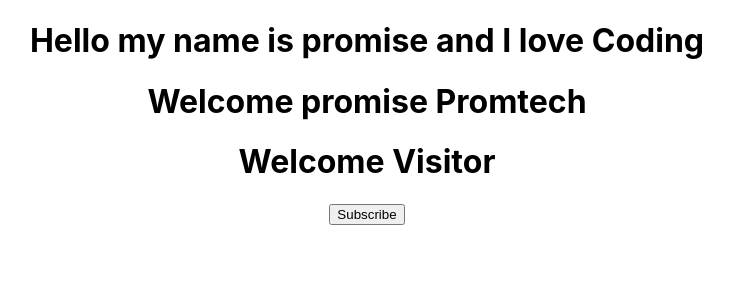
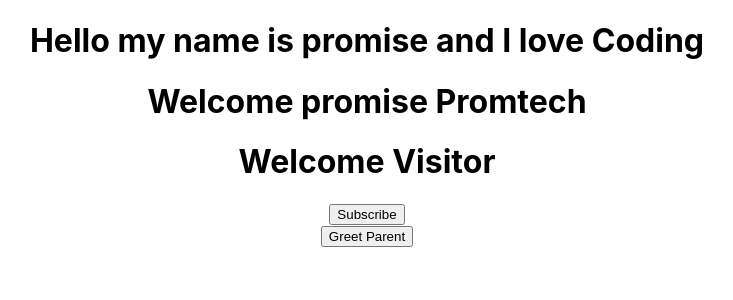
Before and after one commit to Promtech1/React-Progress, a React (Create React App) app: page / in a window 1280 px wide. Shown: the top 300 px of the page, without its empty margins (273-1006 px from the left). Built offline with nearby package versions, Linux system fonts and the light colour scheme.

Commit message:
Imported and added Parent.js to app.js

```diff
--- a/src/App.js
+++ b/src/App.js
@@ -11,6 +11,7 @@ function App() {
       <Greet name = "promise" love = "Coding"/>
       <Welcome name="promise" nickname="Promtech"/>
       <BindHandlers/>
+      <Parent/>
     </div>
   );
 }
```
